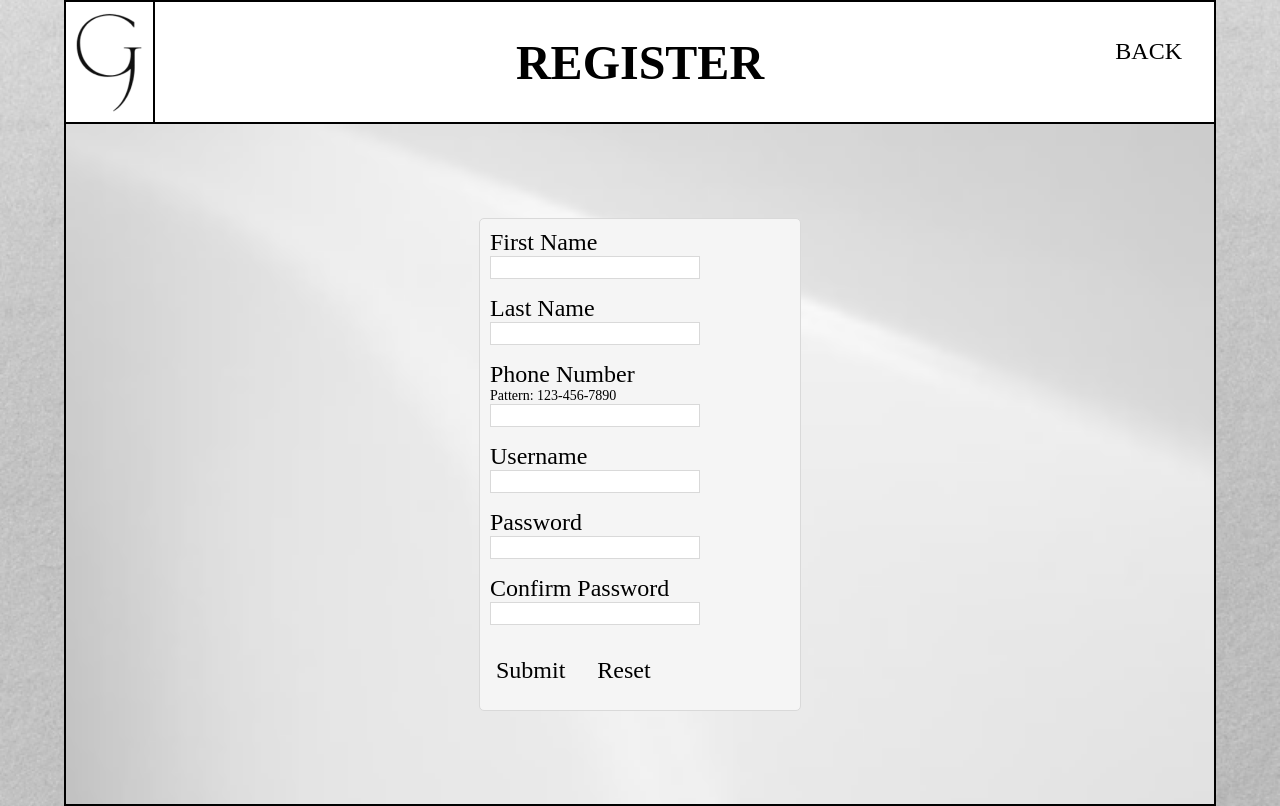
After one commit to sigma-Jakub/gemorskosWebsite, a PHP site: page /register.php in a window 1280 px wide. The commit adds this page. Run offline with PHP 8.4, Linux system fonts and the light colour scheme.

Commit message:
added registarion and login logic, website connected to database, more improvements

```diff
--- a/index.php
+++ b/index.php
@@ -30,7 +30,7 @@
             </div>
             <div class="main-header-right">
                 <div class="main-header-button-container">
-                    <a href="#" class="main-header-button">REGISTER</a>
+                    <a href="register.php" class="main-header-button">REGISTER</a>
                     <a href="login.php" class="main-header-button">LOG IN</a>
                 </div>
             </div>
--- /dev/null
+++ b/register.php
@@ -0,0 +1,137 @@
+<?php
+
+    function addUser($fname, $lname, $pnumber, $username, $hashedPassword) {
+        include "dbHandler.php";
+
+        if($dbHandler) {
+            try {
+                $stmt = $dbHandler->prepare("INSERT INTO `employee` (`firstName`, `lastName`, `phoneNumber`, `username`, `passwordHash`)
+                                            VALUES (:fname, :lname, :pnumber, :username, :hashedPassword);");
+                $stmt->bindParam("fname", $fname, PDO::PARAM_STR);
+                $stmt->bindParam("lname", $lname, PDO::PARAM_STR);
+                $stmt->bindParam("pnumber", $pnumber, PDO::PARAM_STR);
+                $stmt->bindParam("username", $username, PDO::PARAM_STR);
+                $stmt->bindParam("hashedPassword", $hashedPassword, PDO::PARAM_STR);
+                $stmt->execute();
+                echo "<p class='success'>Account Created Successfully.</p>";
+                echo "<a class='register-success' href='login.php'>Log in</a>";
+                $stmt->closeCursor();
+            } catch(Exception $ex) {
+                echo $ex;
+            }
+        }
+    }
+
+    function checkUsernameExistance($username) {
+        include "dbHandler.php";
+
+        if($dbHandler) {
+            try {
+                $stmt = $dbHandler->prepare("SELECT * FROM `employee` WHERE `username` = :username;");
+                $stmt->bindParam("username", $username, PDO::PARAM_STR);
+                $stmt->execute();
+
+                $result = $stmt->fetch(PDO::FETCH_ASSOC);
+
+                if($result == true) {
+                    echo "<p class='error'>Username already taken.</p>";
+                    return $result;
+                } else {
+                    return $result;
+                }
+
+                $stmt->closeCursor();
+            } catch(Exception $ex) {
+                echo $ex;
+            }
+        }
+    }
+
+    function validateInput() {
+        $fname = filter_input(INPUT_POST, "fname", FILTER_DEFAULT, FILTER_SANITIZE_FULL_SPECIAL_CHARS);
+        $lname = filter_input(INPUT_POST, "lname", FILTER_DEFAULT, FILTER_SANITIZE_FULL_SPECIAL_CHARS);
+        $pnumber = filter_input(INPUT_POST, "pnumber", FILTER_DEFAULT, FILTER_SANITIZE_FULL_SPECIAL_CHARS);
+        $username = filter_input(INPUT_POST, "username", FILTER_DEFAULT, FILTER_SANITIZE_FULL_SPECIAL_CHARS);
+        $password = $_POST["password"];
+        $password2 = $_POST["password2"];
+
+        $hashedPassword = password_hash($password, PASSWORD_DEFAULT);
+
+        if(empty($username) || empty($password) || empty($fname) || empty($lname) || empty($pnumber)) {
+            echo "<p class='error'>Please fill up all the inputs.</p>";
+        } elseif($password != $password2) {
+            echo "<p class='error'>Given passwords must match.</p>";
+        } else {
+            if(checkUsernameExistance($username) == false) {
+                addUser($fname, $lname, $pnumber, $username, $hashedPassword);
+            }
+        }
+    }
+?>
+
+<!DOCTYPE html>
+<html lang="en">
+<head>
+    <meta charset="UTF-8">
+    <meta name="viewport" content="width=device-width, initial-scale=1.0">
+    <title>Gemorskos &vert; Register</title>
+    <link rel="icon" href="images/websiteIcon.png">
+    <link rel="stylesheet" href="styles/styleLogin.css">
+</head>
+<body>
+    <div class="pageWrapper">
+        <header>
+            <div id="headerContent">
+                <img id="logo" src="images/loginPageImg/logo-no-text.png" alt="Logo">
+                <p id="headerText">REGISTER</p>
+                <div class="buttonWrapper">
+                    <a href="index.php" class="loginButton headerButton">BACK</a>
+                </div>
+            </div>
+        </header>
+        <main class="mainFlex">
+            <div id="mainContent">
+                <form action="<?php echo $_SERVER["PHP_SELF"] ?>" method="POST">
+                    <div class="formCategory">
+                        <label for="fname">First Name</label>
+                        <input type="text" name="fname" id="fname" required>
+                    </div>
+                    <div class="formCategory">
+                        <label for="lname">Last Name</label>
+                        <input type="text" name="lname" id="lname" required>
+                    </div>
+                    <div class="formCategory">
+                        <label for="pnumber">Phone Number</label>
+                        <label class="number-pattern" for="pnumber">Pattern: 123-456-7890</label>
+                        <input type="tel" name="pnumber" id="pnumber" pattern="[0-9]{3}-[0-9]{3}-[0-9]{4}" required>
+                    </div>
+                    <div class="formCategory">
+                        <label for="username">Username</label>
+                        <input type="text" name="username" id="username" required>
+                    </div>
+                    <div class="formCategory">
+                        <label for="password">Password</label>
+                        <input type="password" name="password" id="password" required>
+                    </div>
+                    <div class="formCategory">
+                        <label for="password2">Confirm Password</label>
+                        <input type="password" name="password2" id="password2" required>
+                    </div>
+                    <div id="buttonContainer">
+                        <button type="submit" class="loginButton">Submit</button>
+                        <button type="reset" class="loginButton">Reset</button>
+                    </div>
+                </form>
+                <div class="errorsContainer">
+                    <?php
+                        if($_SERVER["REQUEST_METHOD"] == "POST")
+                        {
+                            validateInput();
+                        }
+                    ?>
+                </div>
+            </div>
+        </main>
+    </div>
+</body>
+</html>
--- a/styles/styleLogin.css
+++ b/styles/styleLogin.css
@@ -188,10 +188,24 @@ input[type=button], [type=submit], [type=reset]
     flex-direction: column;
 }
 
-.error
+.error, .success, .register-success, .error-absolute
 {
     font-size: 18px;
     color: red;
     margin-top: 6px;
     margin-bottom: 6px;
 }
+
+.success {
+    color: green;
+}
+
+.number-pattern {
+    font-size: 14px;
+}
+
+.register-success {
+    color: blue;
+    text-decoration: none;
+    font-size: 24px;
+}
```
Also changed, not shown: dbHandler.php (added, +9 -0 lines), login.php (+28 -29 lines), styles/styleWelcome.css (added, +35 -0 lines), welcome.php (added, +16 -0 lines).
